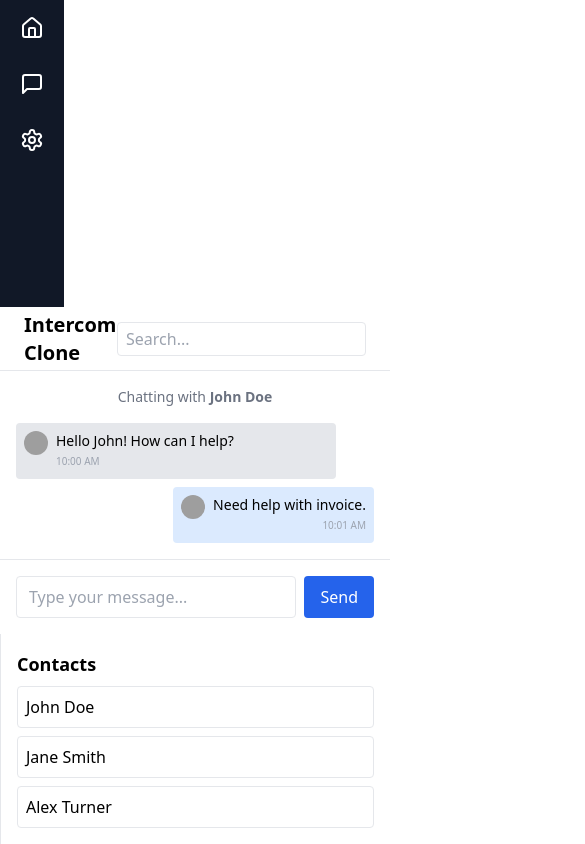
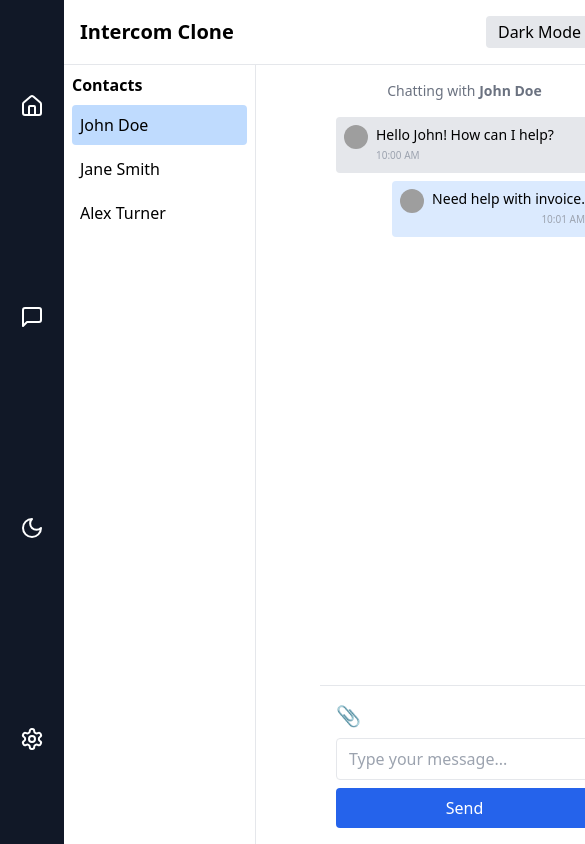
Before and after one commit to katumalasarala347/intercom-ui, a React (Vite) app: page / in a window 390 px wide. Shown: the top 844 px of the page, 585 px wide, since content can reach past the window. Built offline with nearby package versions, Linux system fonts and the light colour scheme; grey boxes are pictures that could not be loaded.

Commit message:
Add file upload, mobile responsive layout, final UI polish

```diff
--- a/src/App.jsx
+++ b/src/App.jsx
@@ -1,12 +1,15 @@
+// App.jsx
 import { useState } from "react";
 import Home from "./pages/Home";
 
 function App() {
   const [darkMode, setDarkMode] = useState(false);
+
   return (
-    <div className={darkMode ? "dark" : ""}>
-      <Home toggleTheme={() => setDarkMode(!darkMode)} />
+    <div className={darkMode ? "dark bg-gray-900 text-white" : "bg-white text-black"}>
+      <Home toggleTheme={() => setDarkMode(!darkMode)} darkMode={darkMode} />
     </div>
   );
 }
+
 export default App;
--- a/src/components/ChatPanel.jsx
+++ b/src/components/ChatPanel.jsx
@@ -1,4 +1,4 @@
-import { useState, useEffect } from "react";
+import { useState, useEffect, useRef } from "react";
 import { motion } from "framer-motion";
 
 export default function ChatPanel({ selectedContact }) {
@@ -19,30 +19,57 @@ export default function ChatPanel({ selectedContact }) {
 
   const [messages, setMessages] = useState(defaultMessages[selectedContact]);
   const [newMsg, setNewMsg] = useState("");
+  const [file, setFile] = useState(null);
   const [typing, setTyping] = useState(false);
+  const messagesEndRef = useRef(null);
 
   useEffect(() => {
     setMessages(defaultMessages[selectedContact]);
+    setFile(null);
   }, [selectedContact]);
 
+  useEffect(() => {
+    messagesEndRef.current?.scrollIntoView({ behavior: "smooth" });
+  }, [messages]);
+
+  const getTimeNow = () =>
+    new Date().toLocaleTimeString([], { hour: "2-digit", minute: "2-digit" });
+
   const handleSend = () => {
-    if (newMsg.trim() === "") return;
-    const updated = [...messages, { from: "user", text: newMsg, time: "Now" }];
+    if (newMsg.trim() === "" && !file) return;
+
+    const time = getTimeNow();
+    const updated = [...messages];
+
+    if (newMsg.trim()) {
+      updated.push({ from: "user", text: newMsg, time });
+    }
+
+    if (file) {
+      updated.push({ from: "user", text: `📎 ${file.name}`, time });
+      setFile(null);
+    }
+
     setMessages(updated);
     setNewMsg("");
     setTyping(true);
+
     setTimeout(() => {
-      setMessages([...updated, { from: "bot", text: "Thanks, noted!", time: "Now" }]);
+      setMessages([
+        ...updated,
+        { from: "bot", text: "Thanks, noted!", time: getTimeNow() },
+      ]);
       setTyping(false);
     }, 1000);
   };
 
   return (
-    <div className="flex flex-col flex-1">
+    <div className="flex flex-col flex-1 ml-16">
       <div className="flex-1 flex flex-col p-4 space-y-2 overflow-auto">
         <div className="text-center text-sm text-gray-500 mb-2">
           Chatting with <strong>{selectedContact}</strong>
         </div>
+
         {messages.map((msg, idx) => (
           <motion.div
             key={idx}
@@ -51,8 +78,8 @@ export default function ChatPanel({ selectedContact }) {
             transition={{ duration: 0.3 }}
             className={`max-w-xs p-2 rounded flex gap-2 items-start text-sm ${
               msg.from === "user"
-                ? "bg-blue-100 ml-auto text-right"
-                : "bg-gray-200"
+                ? "bg-blue-100 dark:bg-blue-700 ml-auto text-right"
+                : "bg-gray-200 dark:bg-gray-600"
             }`}
           >
             <img
@@ -66,19 +93,34 @@ export default function ChatPanel({ selectedContact }) {
             </div>
           </motion.div>
         ))}
+
         {typing && (
           <div className="text-xs text-gray-500 italic">Bot is typing...</div>
         )}
+
+        <div ref={messagesEndRef} />
       </div>
 
-      <div className="p-4 border-t flex gap-2">
+      {/* Chat Input Bar */}
+      <div className="p-4 border-t dark:border-gray-700 flex flex-col sm:flex-row gap-2 items-stretch sm:items-center">
+        <label className="cursor-pointer text-xl">
+          📎
+          <input
+            type="file"
+            className="hidden"
+            onChange={(e) => setFile(e.target.files[0])}
+          />
+        </label>
+
         <input
           value={newMsg}
           onChange={(e) => setNewMsg(e.target.value)}
+          onKeyDown={(e) => e.key === "Enter" && handleSend()}
           type="text"
           className="flex-1 border px-3 py-2 rounded"
           placeholder="Type your message..."
         />
+
         <button
           onClick={handleSend}
           className="bg-blue-600 text-white px-4 py-2 rounded hover:bg-blue-700 transition"
--- a/src/components/ContactList.jsx
+++ b/src/components/ContactList.jsx
@@ -1,18 +1,20 @@
-export default function ContactList({ onSelect }) {
-  const contacts = ["John Doe", "Jane Smith", "Alex Turner"];
-
+function ContactList({ contacts, selectedContact, onSelect }) {
   return (
-    <div className="w-full md:w-64 border-l p-4 bg-white dark:bg-gray-800 space-y-2 overflow-y-auto">
-      <h2 className="text-lg font-bold mb-2">Contacts</h2>
-      {contacts.map((contact, idx) => (
-        <div
-          key={idx}
+    <div className="w-48 border-r dark:border-gray-700 p-2">
+      <h2 className="font-semibold mb-2">Contacts</h2>
+      {contacts.map((contact) => (
+        <button
+          key={contact}
+          className={`block w-full text-left p-2 rounded mb-1 hover:bg-blue-100 dark:hover:bg-gray-700 ${
+            contact === selectedContact ? "bg-blue-200 dark:bg-gray-700" : ""
+          }`}
           onClick={() => onSelect(contact)}
-          className="border p-2 rounded hover:bg-gray-100 dark:hover:bg-gray-700 cursor-pointer"
         >
           {contact}
-        </div>
+        </button>
       ))}
     </div>
   );
 }
+
+export default ContactList;
--- a/src/components/Navbar.jsx
+++ b/src/components/Navbar.jsx
@@ -1,12 +1,15 @@
-export default function Navbar() {
+function Navbar({ toggleTheme, darkMode }) {
   return (
-    <header className="h-16 px-6 bg-white border-b flex items-center justify-between">
-      <h1 className="text-xl font-semibold">Intercom Clone</h1>
-      <input
-        type="text"
-        placeholder="Search..."
-        className="border px-2 py-1 rounded"
-      />
-    </header>
+    <div className="flex justify-between items-center p-4 border-b dark:border-gray-700">
+      <h1 className="text-xl font-bold">Intercom Clone</h1>
+      <button
+        onClick={toggleTheme}
+        className="px-3 py-1 rounded bg-gray-200 dark:bg-gray-800"
+      >
+        {darkMode ? "Light Mode" : "Dark Mode"}
+      </button>
+    </div>
   );
 }
+
+export default Navbar;
--- a/src/components/Sidebar.jsx
+++ b/src/components/Sidebar.jsx
@@ -1,12 +1,12 @@
-import { Home, MessageSquare, Settings } from "lucide-react";
-import { cn } from "@/lib/utils";
+import { Home, MessageSquare, Settings, Moon } from "lucide-react";
 
-export default function Sidebar() {
+export default function Sidebar({ toggleTheme }) {
   return (
-    <aside className="w-16 bg-gray-900 text-white h-screen flex flex-col items-center py-4 space-y-8">
-      <Home className="w-6 h-6" />
-      <MessageSquare className="w-6 h-6" />
-      <Settings className="w-6 h-6 mt-auto mb-4" />
+    <aside className="w-16 bg-gray-900 text-white h-screen flex flex-col items-center justify-around py-4 space-y-8 fixed top-0 left-0 z-10">
+      <Home className="w-6 h-6 hover:scale-110 transition-transform" />
+      <MessageSquare className="w-6 h-6 hover:scale-110 transition-transform" />
+      <Moon className="w-6 h-6 hover:scale-110 transition-transform" onClick={toggleTheme} />
+      <Settings className="w-6 h-6 hover:scale-110 transition-transform" />
     </aside>
   );
 }
--- a/src/pages/Home.jsx
+++ b/src/pages/Home.jsx
@@ -1,22 +1,31 @@
+// pages/Home.jsx
 import { useState } from "react";
 import Sidebar from "../components/Sidebar";
 import Navbar from "../components/Navbar";
 import ChatPanel from "../components/ChatPanel";
 import ContactList from "../components/ContactList";
 
-export default function Home({ toggleTheme }) {
+const contacts = ["John Doe", "Jane Smith", "Alex Turner"];
+
+function Home({ toggleTheme, darkMode }) {
   const [selectedContact, setSelectedContact] = useState("John Doe");
 
   return (
-    <div className="flex h-screen flex-col md:flex-row bg-white dark:bg-gray-900 text-black dark:text-white">
-      <Sidebar toggleTheme={toggleTheme} />
-      <div className="flex flex-1 flex-col">
-        <Navbar />
-        <div className="flex flex-1 overflow-hidden flex-col md:flex-row">
+    <div className="flex h-screen flex-row ml-16">
+      <Sidebar />
+      <div className="flex flex-col flex-1">
+        <Navbar toggleTheme={toggleTheme} darkMode={darkMode} />
+        <div className="flex flex-1 overflow-hidden">
+          <ContactList
+            contacts={contacts}
+            selectedContact={selectedContact}
+            onSelect={setSelectedContact}
+          />
           <ChatPanel selectedContact={selectedContact} />
-          <ContactList onSelect={setSelectedContact} />
         </div>
       </div>
     </div>
   );
 }
+
+export default Home;
```
